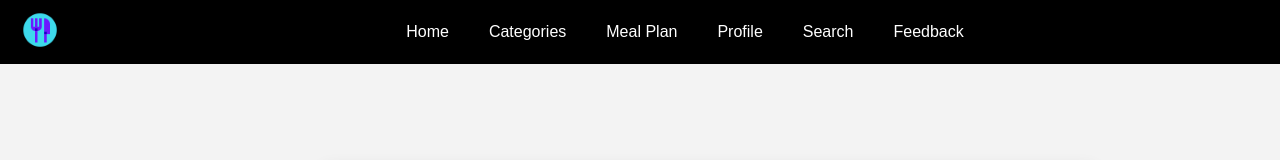
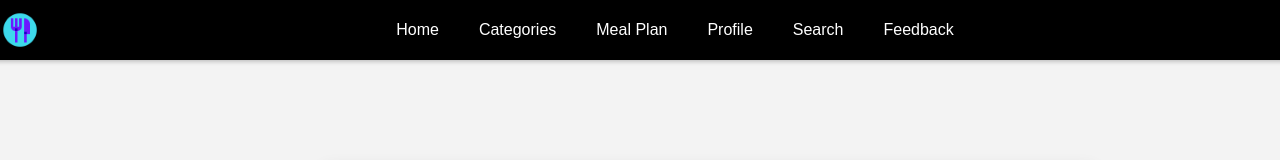
Before and after one commit to code-iddih/pioneers-meal-master, a React app: page /login in a window 1280 px wide. Shown: the top 160 px of the page. Built offline with nearby package versions, Linux system fonts and the light colour scheme.

Commit message:
Adds more CSS

```diff
--- a/src/components/Navbar.css
+++ b/src/components/Navbar.css
@@ -8,6 +8,7 @@
   z-index: 1000;
   display: flex;
   align-items: center;
+  box-shadow: 0 2px 4px rgba(0, 0, 0, 0.2);
 }
 
 /* Logo container styling */
@@ -18,7 +19,7 @@
 /* Navbar logo styling */
 .navbar-logo {
   height: 40px;
-    margin-left: 20px;
+  display: block;
 }
 
 /* Navbar list styling */
@@ -76,4 +77,5 @@
   color: #fff;
   border-radius: 4px;
   padding: 5px 10px;
+  box-shadow: 0 2px 4px rgba(0, 0, 0, 0.2);
 }
```
Lines whose indentation alone changed are shown as unchanged.
